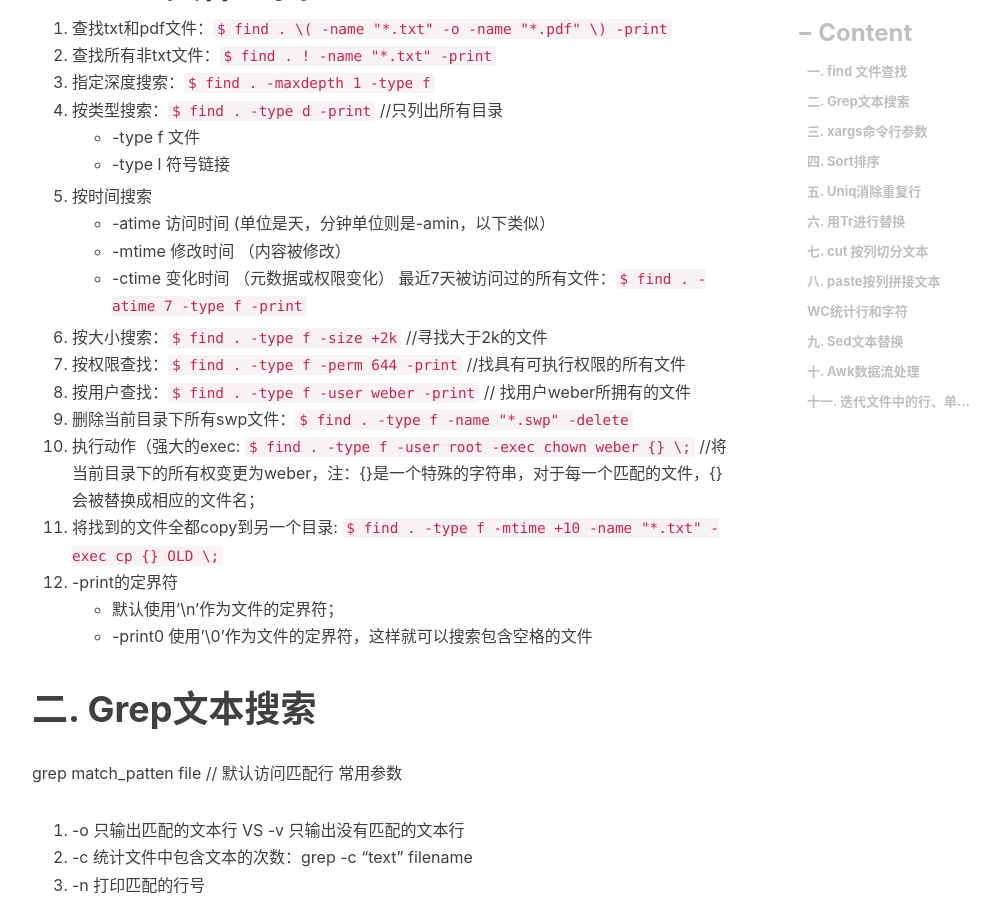
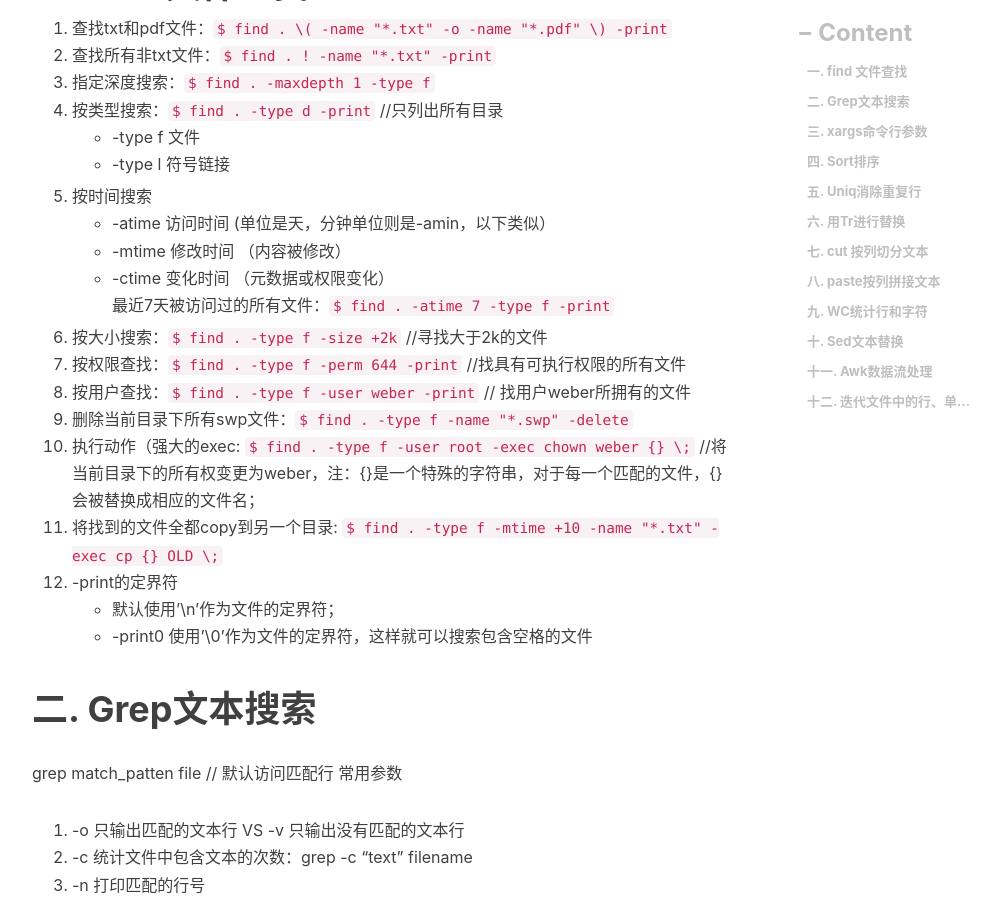
Before and after one commit to engru/chenguolin.github.io, a Jekyll site: the page built from _posts/2016-09-25-【Linux-8】Linux文本处理命令.md, in a window 1280 px wide and 900 px high, scrolled down 541 px. Shown: the whole window, without its empty margins (233-1233 px from the left). Built offline with Jekyll 4.4.1, drawn with Linux system fonts in a browser that asks for light colours; nearby versions of some CDN libraries; comment, search, counter and statistics services are not loaded; some of the changed text lies outside the part shown.

Commit message:
Update 2016-09-25-【Linux-8】Linux文本处理命令.md

````diff
--- a/_posts/2016-09-25-【Linux-8】Linux文本处理命令.md
+++ b/_posts/2016-09-25-【Linux-8】Linux文本处理命令.md
@@ -95,19 +95,19 @@ xargs参数说明
 1. 拼接2个文本：paste file1 file2
 2. 默认的定界符是制表符，可以用-d指明定界符：paste file1 file2 -d “,”
 
-# WC统计行和字符
+# 九. WC统计行和字符
 1. 统计行数：wc -l file
 2. 统计单词数：wc -w file
 3. 统计字符数：wc -c file
 
-# 九. Sed文本替换
+# 十. Sed文本替换
 1. 首处替换: `$ sed ’s/text/replace_text/‘ file`
 2. 全局替换: `$ sed ’s/test/replace_test/g’ file`
    + 默认替换后，输出替换后的内容，如果需要直接替换原文件,使用-i
    + `$ sed -i ’s/test/replace_test/g’ file`
 3. 移除空白行：`$ sed '/^$/d' file`
 
-# 十. Awk数据流处理
+# 十一. Awk数据流处理
 1. awk脚本结构
     awk ' BEGIN{ statements } statements2 END{ statements } '
     工作方式
@@ -125,7 +125,7 @@ xargs参数说明
 5. 累加每一行的第一个字段: `$ echo -e "1\n 2\n 3\n 4\n" | awk 'BEGIN{num = 0; print "begin";} {sum += $1;} END {print "=="; print sum }'`
 6. 在awk中使用循环: `for(i=0;i<10;i++){print $i;}`
 
-# 十一. 迭代文件中的行、单词和字符
+# 十二. 迭代文件中的行、单词和字符
 1. 迭代文件中的每一行
 ```
 # while 循环法
````
